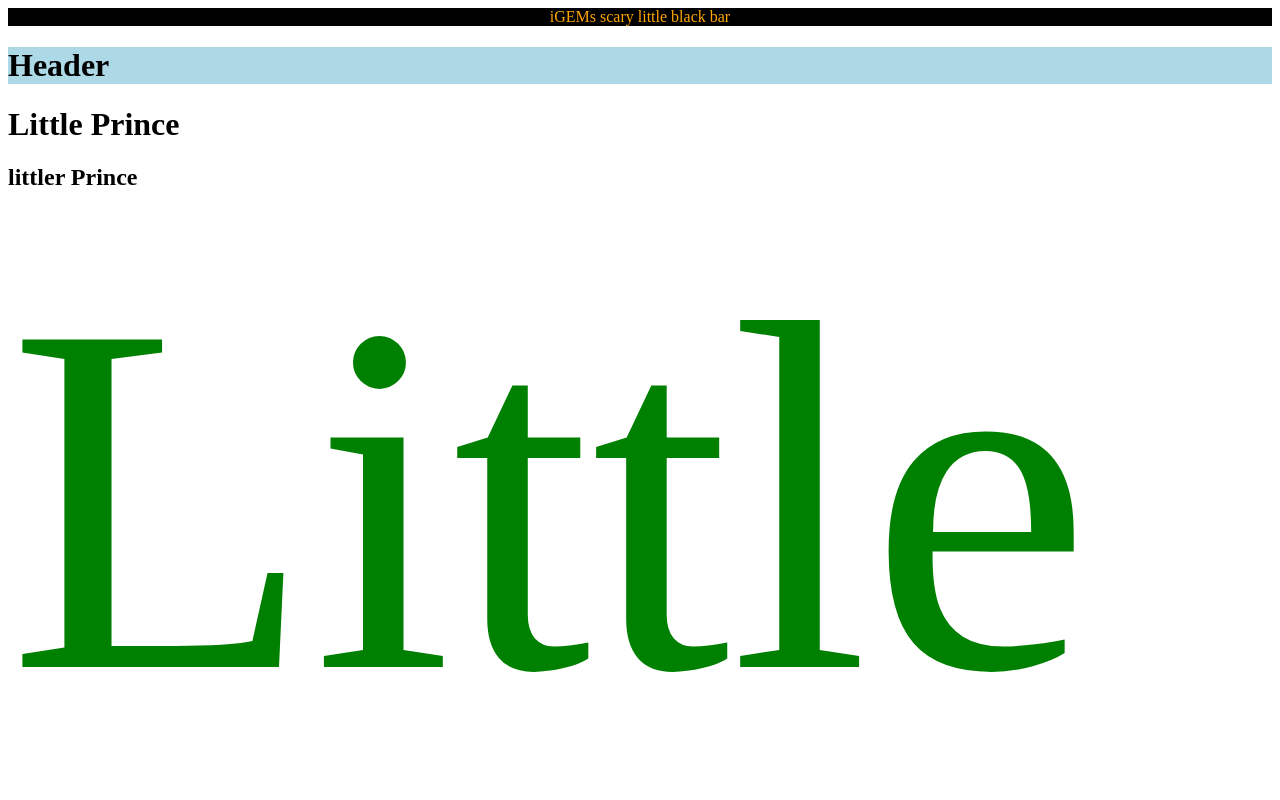
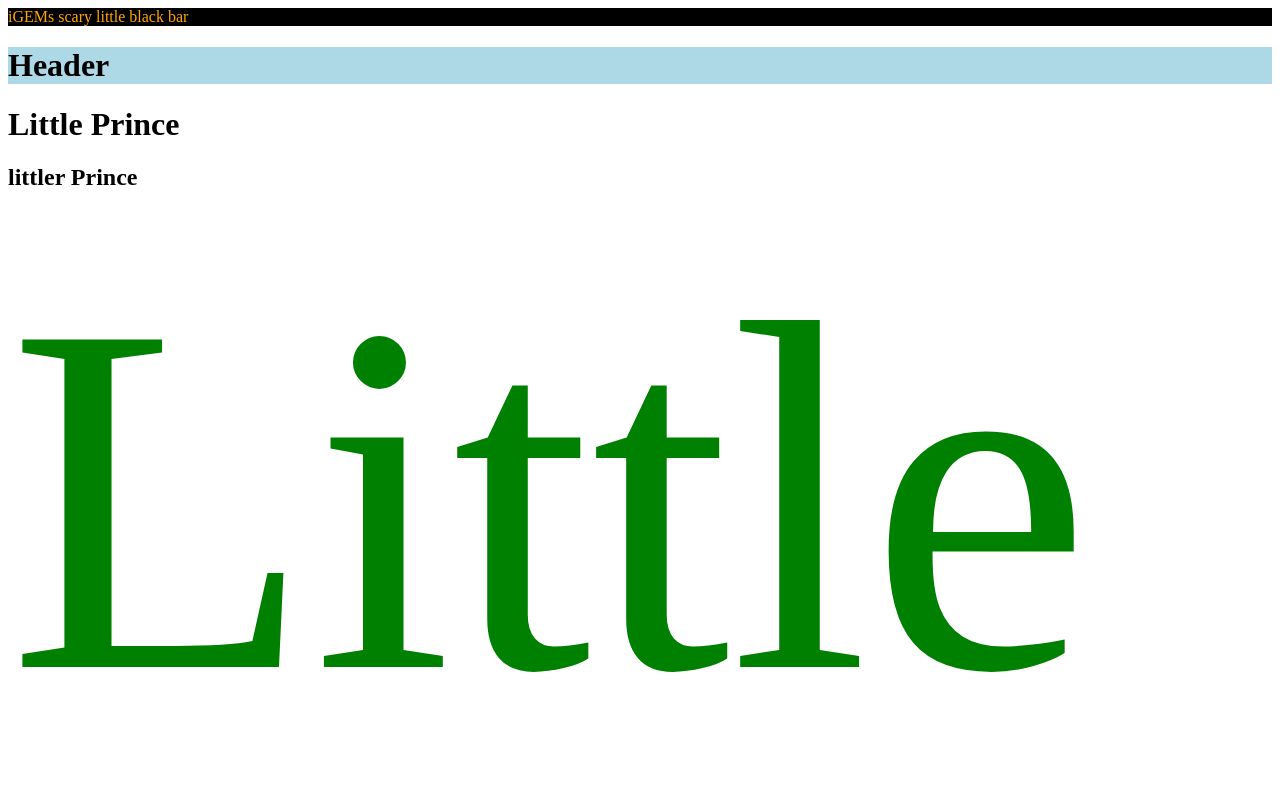
Before and after one commit to ReverendSymes/wikiDevSeminar, a plain HTML site: page index.html in a window 1280 px wide. Shown: the top 800 px of the page. Drawn offline with Linux system fonts and the light colour scheme.

Commit message:
adding little touches

```diff
--- a/stylepage.css
+++ b/stylepage.css
@@ -10,14 +10,6 @@ header {
   margin: 0;
 }
 
-bigbadbar{
-  padding-top: 3px;
-  background-color: black;
-  text-align: center;
-  margin: 0px;
-  width: 100%;
-}
-
 .topblack {
   background-color: black;
   margin: 0px;
```
Also changed, not shown: index.html (+1 -0 lines).
